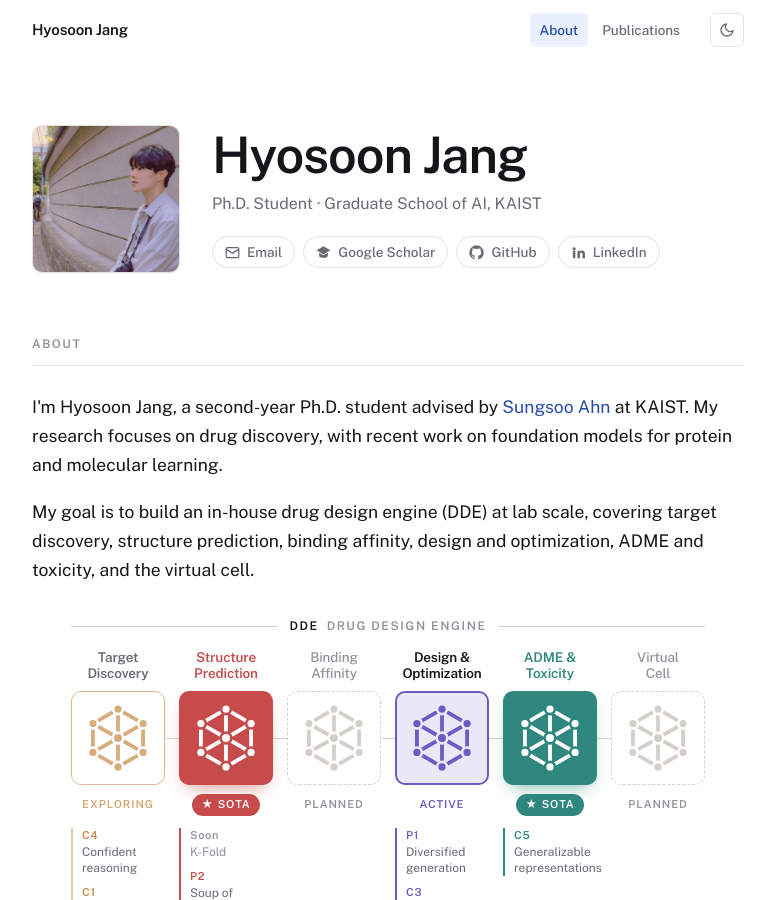
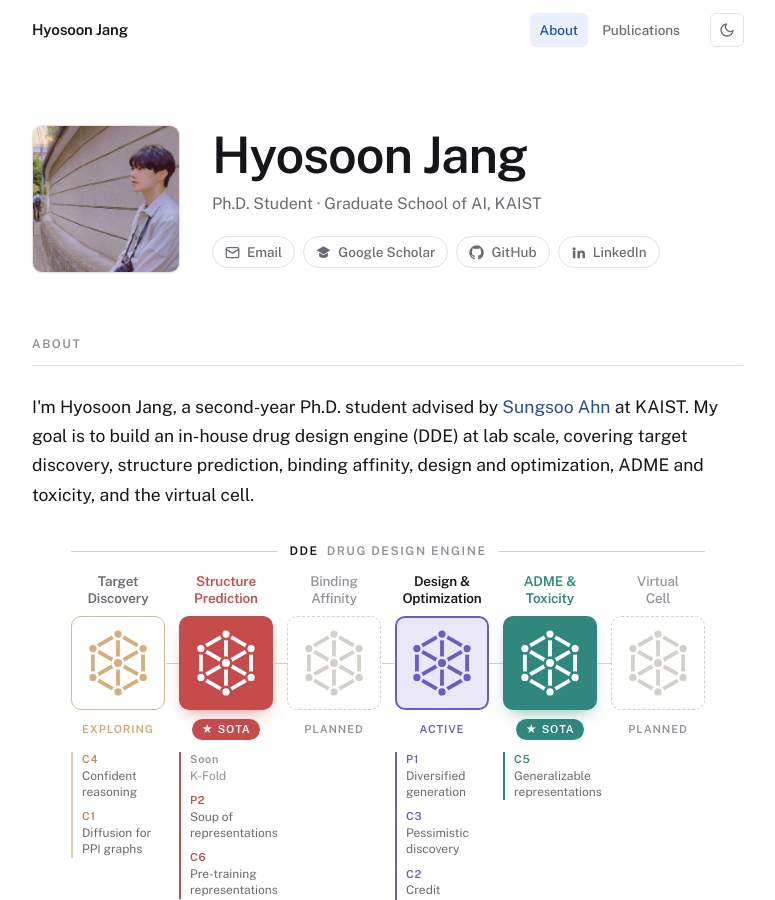
Before and after one commit to hsjang0/hsjang, a Jekyll site: the page built from index.html, in a window 1280 px wide and 900 px high. Shown: the whole window, without its empty margins (252-1027 px from the left). Built offline with Jekyll 4.4.1, drawn with Linux system fonts in a browser that asks for light colours.

Commit message:
Fold the goal into the opening paragraph of About
Drops the research-focus sentence; the DDE goal now follows the
introduction directly.

Co-Authored-By: Claude Opus 5.5 <noreply@anthropic.com>

```diff
--- a/index.html
+++ b/index.html
@@ -54,11 +54,7 @@ title: Home
     <p>
       I'm Hyosoon Jang, a second-year Ph.D. student advised by
       <a href="https://sungsoo-ahn.github.io/" target="_blank" rel="noopener">Sungsoo Ahn</a>
-      at KAIST. My research focuses on drug discovery, with recent work on foundation models
-      for protein and molecular learning.
-    </p>
-    <p>
-      My goal is to build an in-house drug design engine (DDE) at lab scale, covering
+      at KAIST. My goal is to build an in-house drug design engine (DDE) at lab scale, covering
       target discovery, structure prediction, binding affinity, design and
       optimization, ADME and toxicity, and the virtual cell.
     </p>
```
